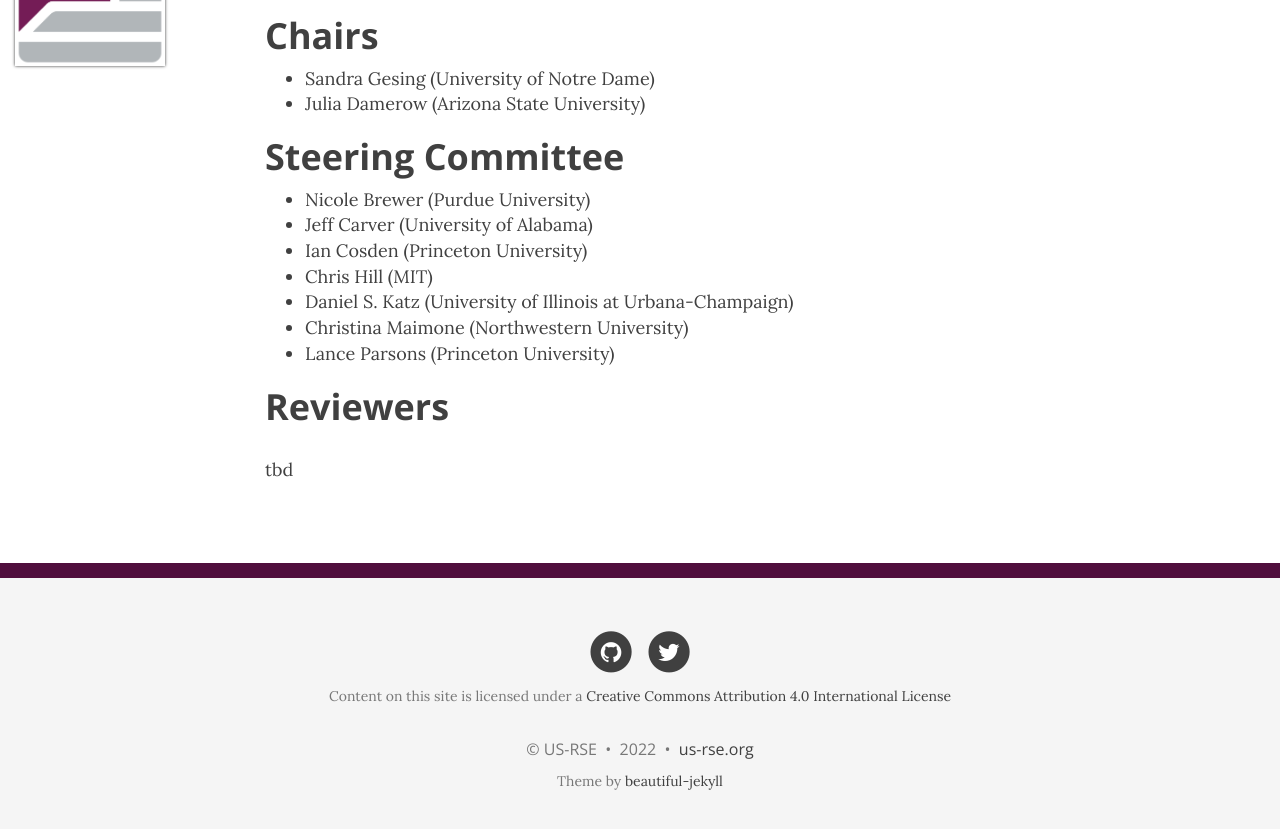
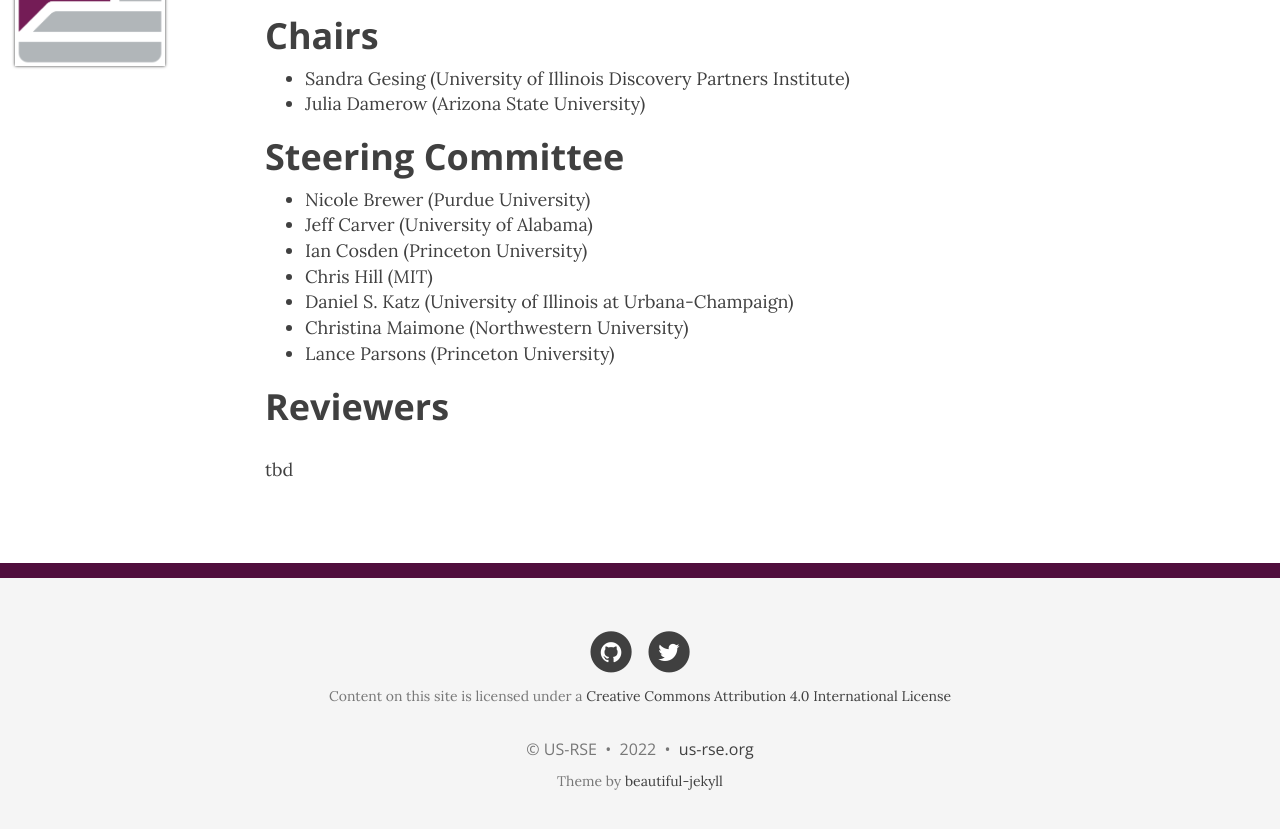
Before and after one commit to USRSE/virtual-workshop-2022, a Jekyll site: the page built from pages/organization.md, in a window 1280 px wide and 1046 px high, cut to the strip 104-942 px from the top of the window. Shown: the top 829 px of the strip. Built offline with Jekyll 4.4.1, drawn with Linux system fonts in a browser that asks for light colours; nearby versions of some CDN libraries.

Commit message:
Update Sandra's organization

```diff
--- a/pages/organization.md
+++ b/pages/organization.md
@@ -7,7 +7,7 @@ permalink: /organization/
 
 # Chairs
 
-- Sandra Gesing (University of Notre Dame)
+- Sandra Gesing (University of Illinois Discovery Partners Institute)
 - Julia Damerow (Arizona State University)
 
 # Steering Committee
```
